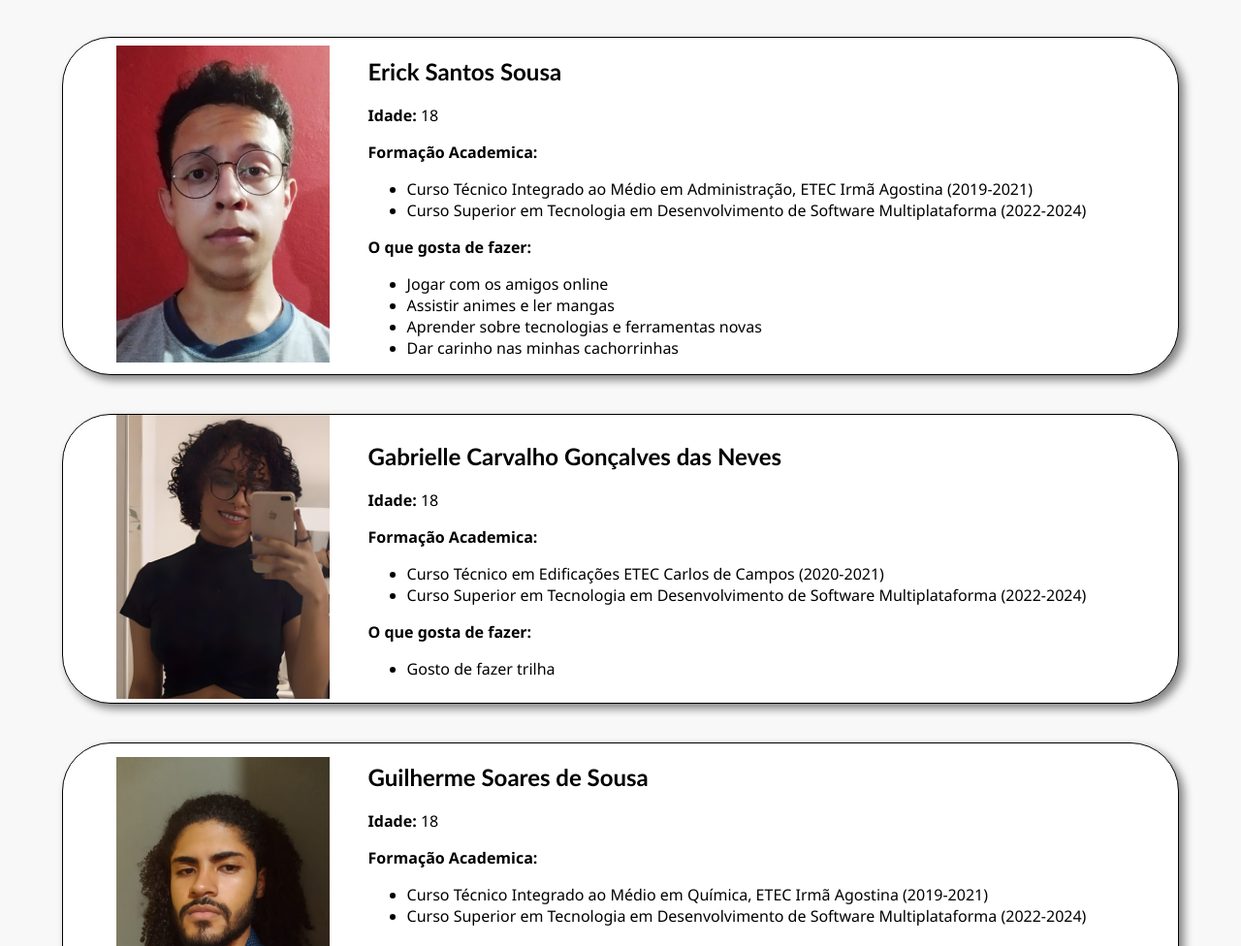
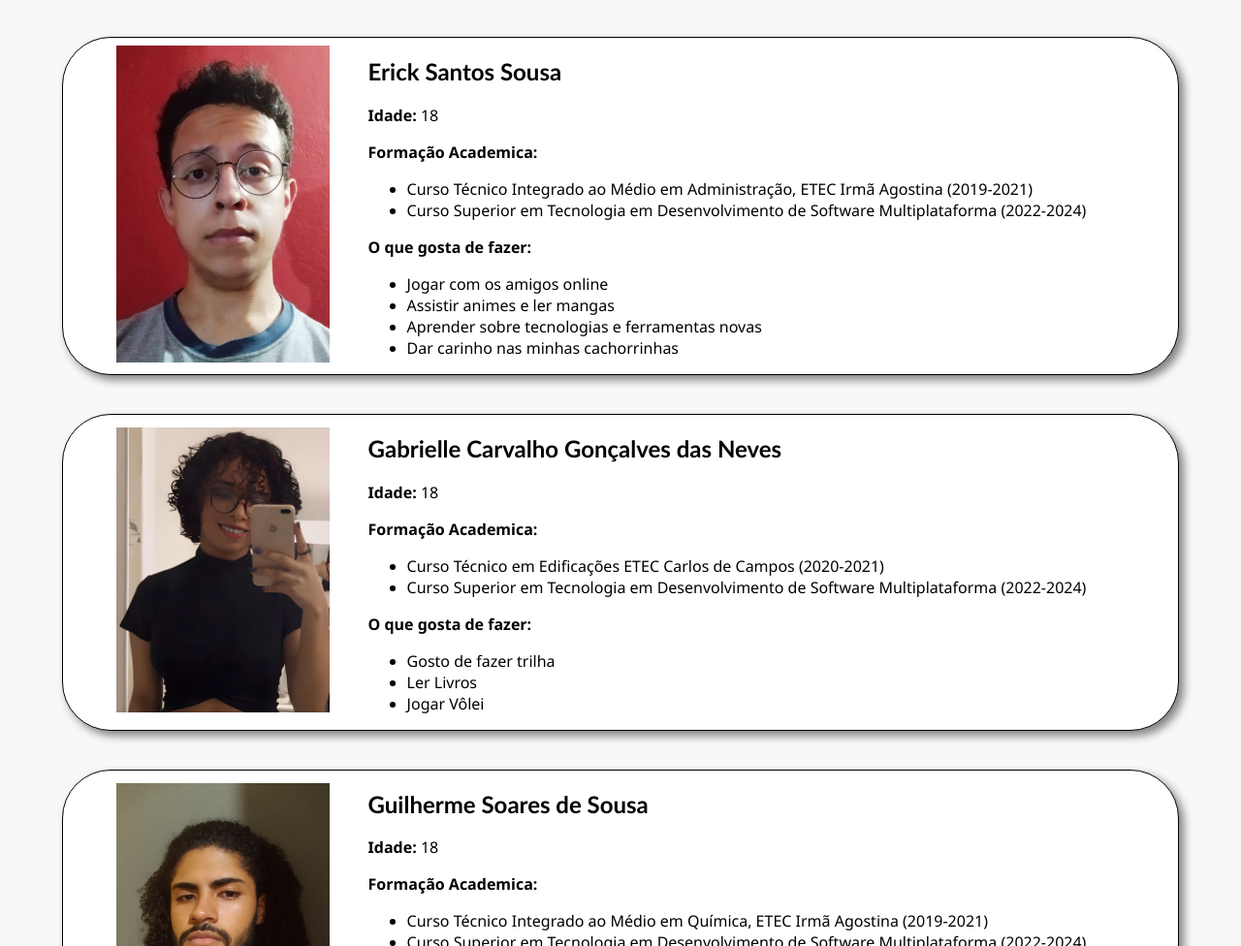
Before and after one commit to ericksantos12/Atividade-de-DW-I, a plain HTML site: page index.html in a window 1280 px wide. Shown: the part 124-1100 px from the top of the page at 97% size. Drawn offline with Linux system fonts and the light colour scheme.

Commit message:
Hobbies da Gaby

```diff
--- a/index.html
+++ b/index.html
@@ -59,6 +59,8 @@
                 <p><strong>O que gosta de fazer:</strong></p>
                 <ul>
                     <li>Gosto de fazer trilha</li>
+                    <li>Ler Livros</li>
+                    <li>Jogar Vôlei</li>
                 </ul>
             </div>
         </div>
```
